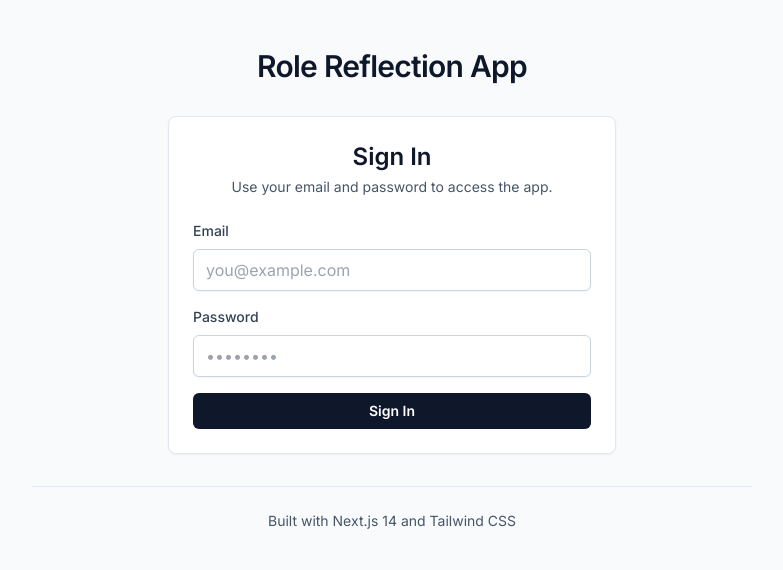
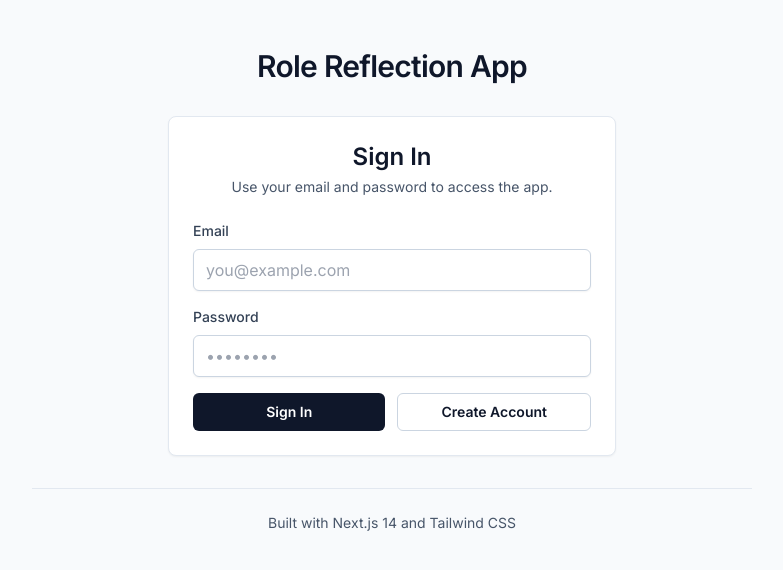
Before and after one commit to todayhardworking/role-reflection-app, a Next.js app: page /signin in a window 1280 px wide. Shown: the top 570 px of the page, without its empty margins (248-1031 px from the left). Built offline with nearby package versions, Linux system fonts and the light colour scheme; no server answers.

Commit message:
Add Firebase auth flows and protected pages

```diff
--- /dev/null
+++ b/app/dashboard/page.tsx
@@ -0,0 +1,41 @@
+"use client";
+
+import { useAuth } from "@/components/AuthProvider";
+import { useRouter } from "next/navigation";
+import { useEffect } from "react";
+
+export default function DashboardPage() {
+  const { currentUser, loading, signOut } = useAuth();
+  const router = useRouter();
+
+  useEffect(() => {
+    if (!loading && !currentUser) {
+      router.replace("/signin");
+    }
+  }, [loading, currentUser, router]);
+
+  if (loading || !currentUser) {
+    return <p className="text-center text-slate-600">Loading your dashboard...</p>;
+  }
+
+  return (
+    <section className="space-y-4 rounded-lg border border-slate-200 bg-white p-6 shadow-sm">
+      <header className="flex items-center justify-between gap-4">
+        <div>
+          <p className="text-sm text-slate-500">Welcome back</p>
+          <h2 className="text-2xl font-semibold text-slate-900">Dashboard</h2>
+        </div>
+        <button
+          onClick={signOut}
+          className="rounded-md border border-slate-300 px-4 py-2 text-sm font-semibold text-slate-900 transition hover:bg-slate-50 focus:outline-none focus:ring-2 focus:ring-slate-300"
+        >
+          Sign Out
+        </button>
+      </header>
+      <p className="text-slate-700">
+        You are signed in as <span className="font-medium">{currentUser.email}</span>. Head over to the
+        reflection page to capture your thoughts.
+      </p>
+    </section>
+  );
+}
--- a/app/layout.tsx
+++ b/app/layout.tsx
@@ -3,6 +3,7 @@ import { Inter } from "next/font/google";
 import type { ReactNode } from "react";
 import "./globals.css";
 import { SharedLayout } from "@/components/SharedLayout";
+import { AuthProvider } from "@/components/AuthProvider";
 
 const inter = Inter({ subsets: ["latin"] });
 
@@ -19,7 +20,9 @@ export default function RootLayout({
   return (
     <html lang="en" className={inter.className}>
       <body>
-        <SharedLayout>{children}</SharedLayout>
+        <AuthProvider>
+          <SharedLayout>{children}</SharedLayout>
+        </AuthProvider>
       </body>
     </html>
   );
--- /dev/null
+++ b/app/reflection/page.tsx
@@ -0,0 +1,48 @@
+"use client";
+
+import { useAuth } from "@/components/AuthProvider";
+import { useRouter } from "next/navigation";
+import { useEffect, useState } from "react";
+
+export default function ReflectionPage() {
+  const { currentUser, loading } = useAuth();
+  const router = useRouter();
+  const [reflection, setReflection] = useState("");
+
+  useEffect(() => {
+    if (!loading && !currentUser) {
+      router.replace("/signin");
+    }
+  }, [loading, currentUser, router]);
+
+  if (loading || !currentUser) {
+    return <p className="text-center text-slate-600">Loading your reflection page...</p>;
+  }
+
+  return (
+    <section className="space-y-4 rounded-lg border border-slate-200 bg-white p-6 shadow-sm">
+      <header className="space-y-1">
+        <p className="text-sm text-slate-500">Capture your thoughts</p>
+        <h2 className="text-2xl font-semibold text-slate-900">Reflection</h2>
+      </header>
+      <div className="space-y-2">
+        <label htmlFor="reflection" className="block text-sm font-medium text-slate-700">
+          What stood out to you today?
+        </label>
+        <textarea
+          id="reflection"
+          name="reflection"
+          value={reflection}
+          onChange={(event) => setReflection(event.target.value)}
+          rows={5}
+          className="w-full rounded-md border border-slate-300 px-3 py-2 text-slate-900 shadow-sm outline-none focus:border-slate-500 focus:ring-2 focus:ring-slate-200"
+          placeholder="Write a quick note about your role, wins, or opportunities..."
+        />
+      </div>
+      <p className="text-sm text-slate-600">
+        This simple text area is a placeholder for your reflections. In a full app, these notes could be saved
+        to Firestore for later review.
+      </p>
+    </section>
+  );
+}
--- a/app/signin/page.tsx
+++ b/app/signin/page.tsx
@@ -1,4 +1,45 @@
+"use client";
+
+import { signInWithEmail, signUpWithEmail } from "@/lib/auth";
+import { useRouter } from "next/navigation";
+import { FormEvent, useState } from "react";
+
 export default function SignInPage() {
+  const router = useRouter();
+  const [email, setEmail] = useState("");
+  const [password, setPassword] = useState("");
+  const [error, setError] = useState<string | null>(null);
+  const [isSubmitting, setIsSubmitting] = useState(false);
+
+  const handleSignIn = async (event: FormEvent<HTMLFormElement>) => {
+    event.preventDefault();
+    setError(null);
+    setIsSubmitting(true);
+
+    try {
+      await signInWithEmail(email, password);
+      router.push("/dashboard");
+    } catch (err) {
+      setError((err as Error).message);
+    } finally {
+      setIsSubmitting(false);
+    }
+  };
+
+  const handleSignUp = async () => {
+    setError(null);
+    setIsSubmitting(true);
+
+    try {
+      await signUpWithEmail(email, password);
+      router.push("/dashboard");
+    } catch (err) {
+      setError((err as Error).message);
+    } finally {
+      setIsSubmitting(false);
+    }
+  };
+
   return (
     <section className="mx-auto max-w-md space-y-6 rounded-lg border border-slate-200 bg-white p-6 shadow-sm">
       <div className="space-y-1 text-center">
@@ -7,7 +48,7 @@ export default function SignInPage() {
           Use your email and password to access the app.
         </p>
       </div>
-      <form className="space-y-4">
+      <form className="space-y-4" onSubmit={handleSignIn}>
         <div className="space-y-2 text-left">
           <label htmlFor="email" className="block text-sm font-medium text-slate-700">
             Email
@@ -17,7 +58,10 @@ export default function SignInPage() {
             name="email"
             type="email"
             placeholder="you@example.com"
+            value={email}
+            onChange={(event) => setEmail(event.target.value)}
             className="w-full rounded-md border border-slate-300 px-3 py-2 text-slate-900 shadow-sm outline-none focus:border-slate-500 focus:ring-2 focus:ring-slate-200"
+            required
           />
         </div>
         <div className="space-y-2 text-left">
@@ -29,15 +73,30 @@ export default function SignInPage() {
             name="password"
             type="password"
             placeholder="••••••••"
+            value={password}
+            onChange={(event) => setPassword(event.target.value)}
             className="w-full rounded-md border border-slate-300 px-3 py-2 text-slate-900 shadow-sm outline-none focus:border-slate-500 focus:ring-2 focus:ring-slate-200"
+            required
           />
         </div>
-        <button
-          type="submit"
-          className="w-full rounded-md bg-slate-900 px-4 py-2 text-sm font-semibold text-white transition hover:bg-slate-800 focus:outline-none focus:ring-2 focus:ring-slate-300"
-        >
-          Sign In
-        </button>
+        {error ? <p className="text-sm text-red-600">{error}</p> : null}
+        <div className="flex flex-col gap-3 sm:flex-row">
+          <button
+            type="submit"
+            disabled={isSubmitting}
+            className="w-full rounded-md bg-slate-900 px-4 py-2 text-sm font-semibold text-white transition hover:bg-slate-800 focus:outline-none focus:ring-2 focus:ring-slate-300 disabled:cursor-not-allowed disabled:opacity-70"
+          >
+            {isSubmitting ? "Signing In..." : "Sign In"}
+          </button>
+          <button
+            type="button"
+            onClick={handleSignUp}
+            disabled={isSubmitting}
+            className="w-full rounded-md border border-slate-300 px-4 py-2 text-sm font-semibold text-slate-900 transition hover:bg-slate-50 focus:outline-none focus:ring-2 focus:ring-slate-300 disabled:cursor-not-allowed disabled:opacity-70"
+          >
+            {isSubmitting ? "Creating..." : "Create Account"}
+          </button>
+        </div>
       </form>
     </section>
   );
--- /dev/null
+++ b/components/AuthProvider.tsx
@@ -0,0 +1,58 @@
+"use client";
+
+import { firebaseApp } from "@/lib/firebase";
+import { signOutUser } from "@/lib/auth";
+import { getAuth, onAuthStateChanged, User } from "firebase/auth";
+import {
+  createContext,
+  ReactNode,
+  useContext,
+  useEffect,
+  useMemo,
+  useState,
+} from "react";
+
+interface AuthContextValue {
+  currentUser: User | null;
+  loading: boolean;
+  signOut: () => Promise<void>;
+}
+
+const AuthContext = createContext<AuthContextValue | undefined>(undefined);
+
+export function AuthProvider({ children }: { children: ReactNode }) {
+  const [currentUser, setCurrentUser] = useState<User | null>(null);
+  const [loading, setLoading] = useState(true);
+
+  useEffect(() => {
+    const auth = getAuth(firebaseApp);
+    const unsubscribe = onAuthStateChanged(auth, (user) => {
+      setCurrentUser(user);
+      setLoading(false);
+    });
+
+    return () => unsubscribe();
+  }, []);
+
+  const signOut = async () => {
+    await signOutUser();
+    setCurrentUser(null);
+  };
+
+  const value = useMemo(
+    () => ({ currentUser, loading, signOut }),
+    [currentUser, loading],
+  );
+
+  return <AuthContext.Provider value={value}>{children}</AuthContext.Provider>;
+}
+
+export function useAuth() {
+  const context = useContext(AuthContext);
+
+  if (!context) {
+    throw new Error("useAuth must be used within an AuthProvider");
+  }
+
+  return context;
+}
--- /dev/null
+++ b/lib/auth.ts
@@ -0,0 +1,23 @@
+import { firebaseApp } from "@/lib/firebase";
+import {
+  getAuth,
+  signInWithEmailAndPassword,
+  createUserWithEmailAndPassword,
+  signOut,
+  UserCredential,
+} from "firebase/auth";
+
+export async function signInWithEmail(email: string, password: string): Promise<UserCredential> {
+  const auth = getAuth(firebaseApp);
+  return signInWithEmailAndPassword(auth, email, password);
+}
+
+export async function signUpWithEmail(email: string, password: string): Promise<UserCredential> {
+  const auth = getAuth(firebaseApp);
+  return createUserWithEmailAndPassword(auth, email, password);
+}
+
+export async function signOutUser(): Promise<void> {
+  const auth = getAuth(firebaseApp);
+  await signOut(auth);
+}
```
